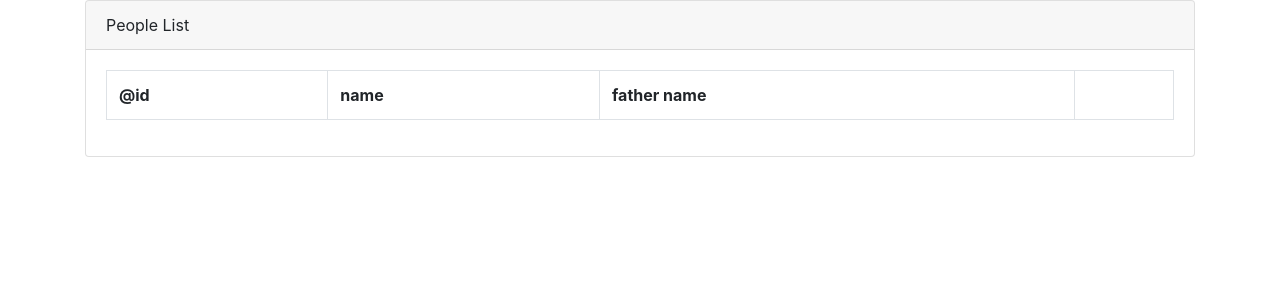
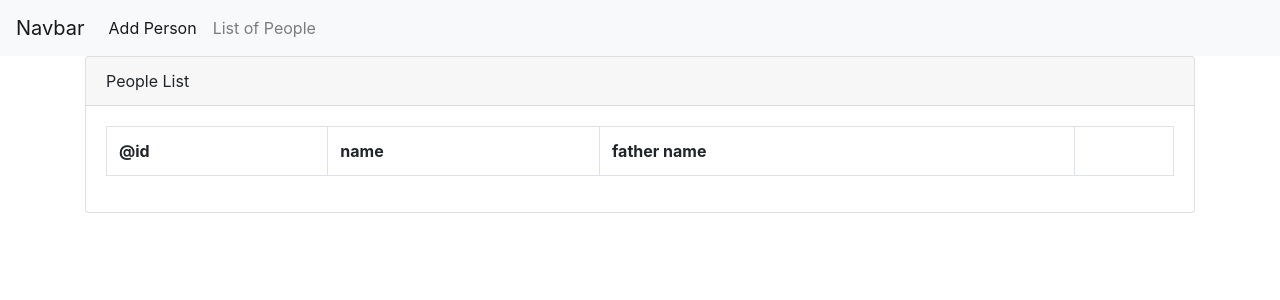
Before and after one commit to babu12f/wdeveshikhon, a PHP site: page /peoplelist.php in a window 1280 px wide. Shown: the top 300 px of the page. Run offline with PHP 8.4, Linux system fonts and the light colour scheme; data that the repository does not hold is empty.

Commit message:
class ---17 complete

```diff
--- a/db_connect.php
+++ b/db_connect.php
@@ -5,6 +5,8 @@
     $password = "";
     $db_name = "wdev_eshikhon";
 
+    $number = 10;
+
     $connection = mysqli_connect($server, $user_name, $password, $db_name);
 
     if( !$connection ){
--- a/insert_person_info.php
+++ b/insert_person_info.php
@@ -1,5 +1,5 @@
 <?php
-
+    require('db_connect.php');
     if(isset($_POST['submit']))
     {
         $name = $_POST['person_name'];
@@ -17,7 +17,7 @@
         $rs = mysqli_query($connection, $query);
 
         if($rs){
-            header("Location: people.php");
+            header("Location: people.php?message=Your Data Added Successfully");
         }else{
             echo "error";
         }
--- /dev/null
+++ b/nav_bar.php
@@ -0,0 +1,16 @@
+<nav class="navbar navbar-expand-lg navbar-light bg-light">
+  <a class="navbar-brand" href="#">Navbar</a>
+  <button class="navbar-toggler" type="button" data-toggle="collapse" data-target="#navbarNav" aria-controls="navbarNav" aria-expanded="false" aria-label="Toggle navigation">
+    <span class="navbar-toggler-icon"></span>
+  </button>
+  <div class="collapse navbar-collapse" id="navbarNav">
+    <ul class="navbar-nav">
+      <li class="nav-item active">
+        <a class="nav-link" href="people.php">Add Person</a>
+      </li>
+      <li class="nav-item">
+        <a class="nav-link" href="peoplelist.php">List of People</a>
+      </li>
+    </ul>
+  </div>
+</nav>
--- a/peoplelist.php
+++ b/peoplelist.php
@@ -6,6 +6,8 @@
     <link  rel="stylesheet" href="https://stackpath.bootstrapcdn.com/bootstrap/4.3.1/css/bootstrap.min.css">
 </head>
 <body>
+    <?php include('nav_bar.php'); ?>
+
     <div class="container">
         <div class="card">
             <div class="card-header">
@@ -13,6 +15,14 @@
             </div>
 
             <div class="card-body">
+                <?php if(isset($_GET['message'])) { ?>
+
+                <div class="alert alert-success" role="alert">
+                    <?php echo $_GET['message']; ?>
+                </div>
+
+                <?php } ?>
+
                 <table class="table table-bordered table-hover">
                     <tr>
                         <th>@id</th>
```
Also changed, not shown: deletepeople.php (+3 -6 lines), people.php (+11 -0 lines), super.php (added, +24 -0 lines).
